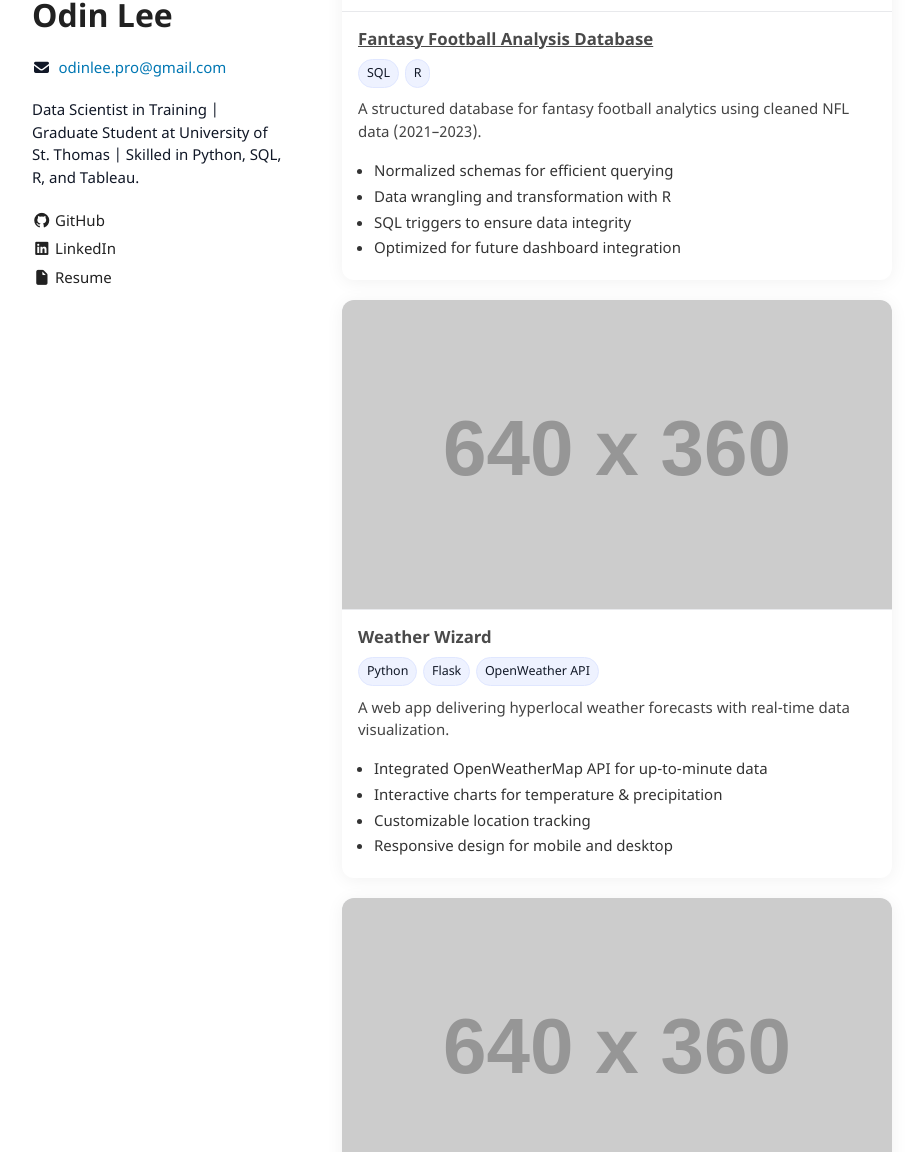
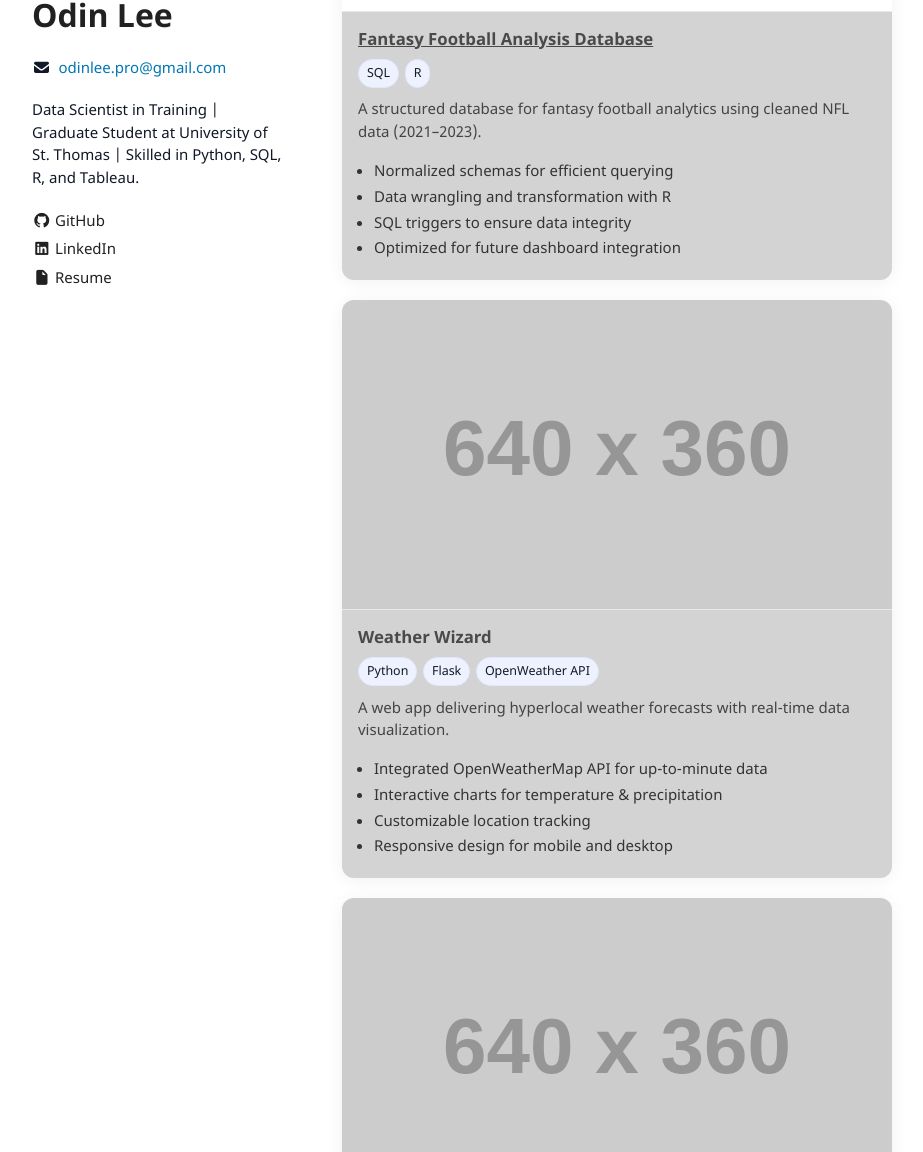
Before and after one commit to OdinLeePro/OdinLeePro.github.io, a Jekyll site: the page built from index.md, in a window 1280 px wide and 1400 px high, scrolled down 996 px. Shown: the part 248-1400 px from the top of the window, without its empty margins (178-1101 px from the left). Built offline with Jekyll 4.4.1, drawn with Linux system fonts in a browser that asks for light colours.

Commit message:
Update style.scss

```diff
--- a/assets/css/style.scss
+++ b/assets/css/style.scss
@@ -93,7 +93,7 @@ body { background: var(--bg); color: var(--ink); }
 .project-card {
   display: grid;
   grid-template-rows: auto 1fr;
-  background: #fff;
+  background: #D3D3D3;
   border-radius: 12px;
   box-shadow: 0 2px 18px rgba(0,0,0,.06);
   text-decoration: none;
```
